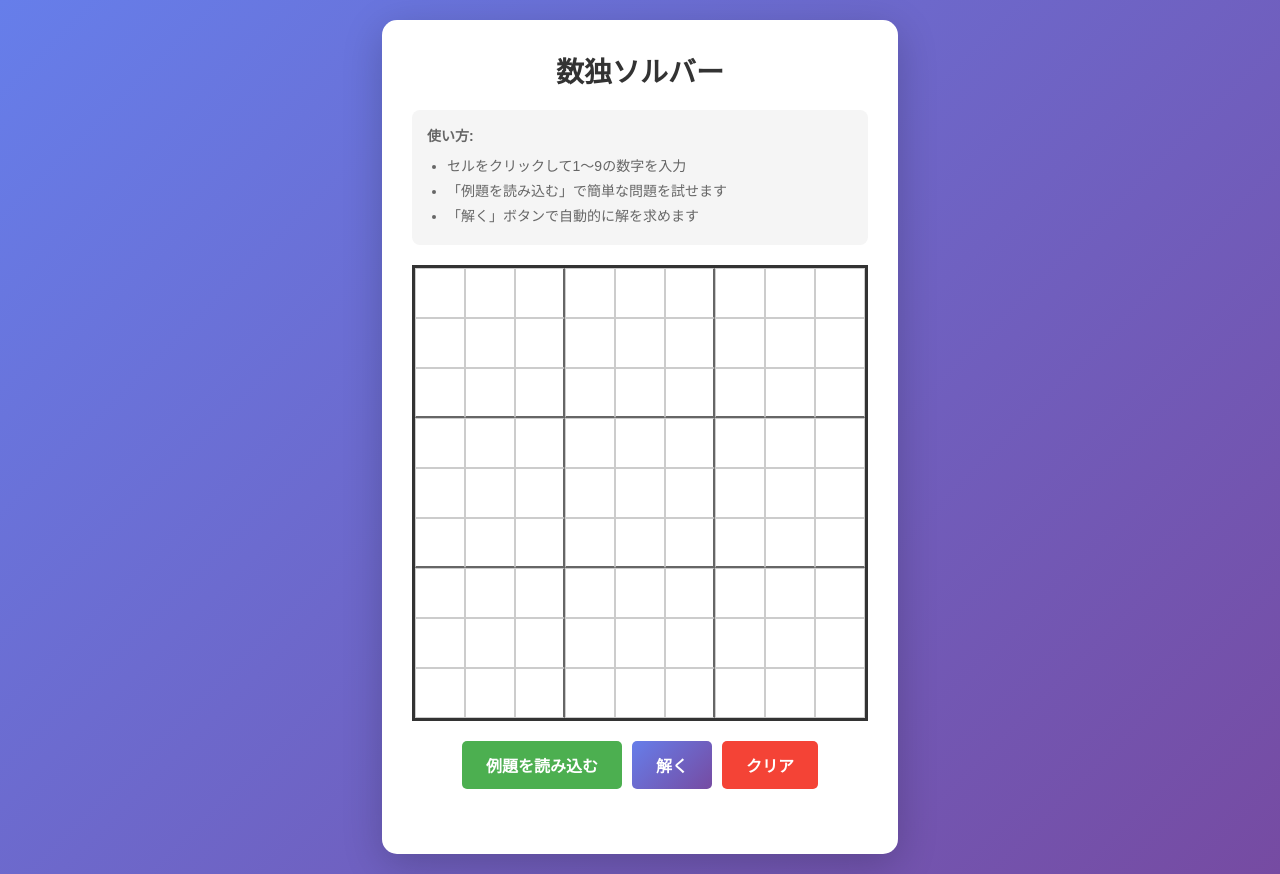
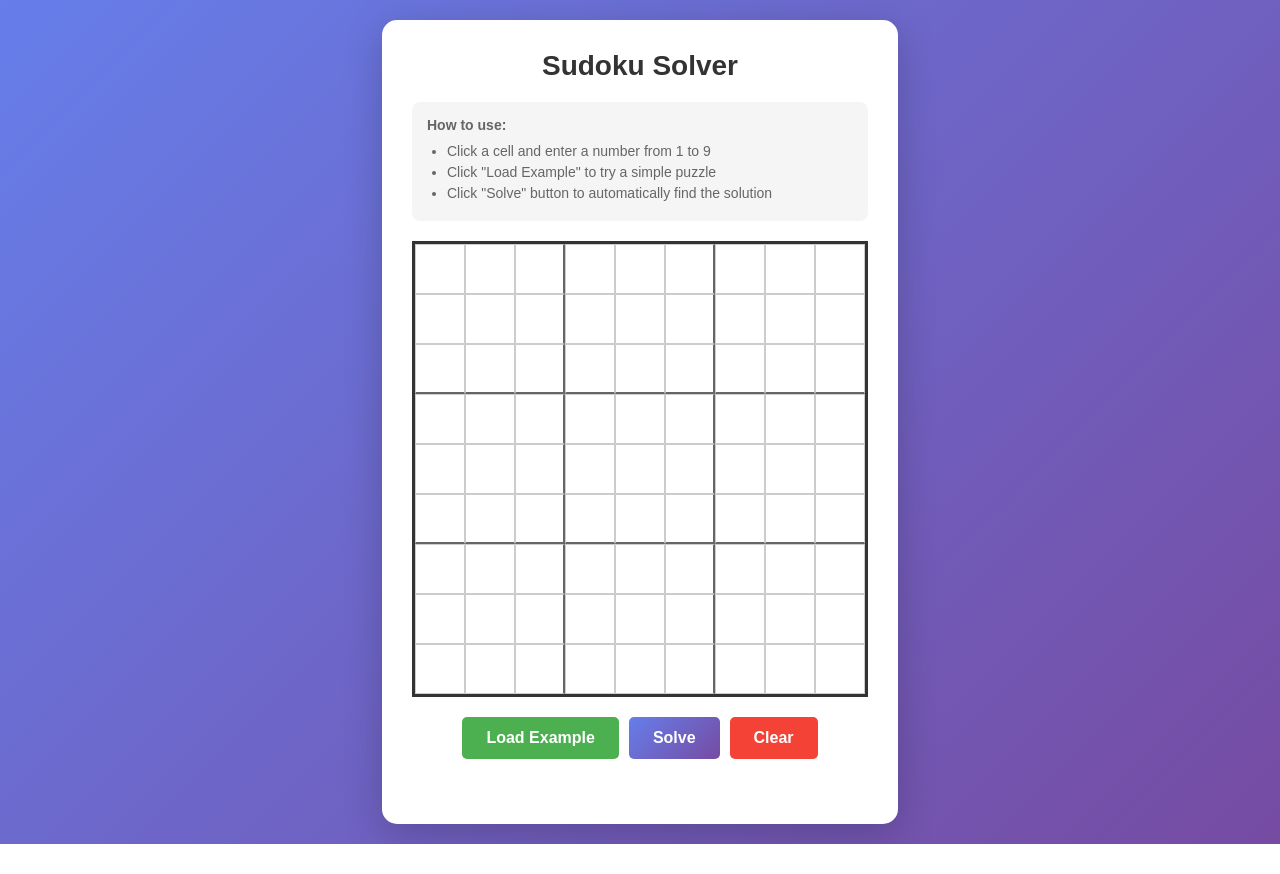
Before and after one commit to msakai/sandbox, a plain HTML site: page claude-code/sudoku/sudoku.html in a window 1280 px wide. After the commit the page ends 844 px from the top, so only its background shows below. Drawn offline with Linux system fonts and the light colour scheme.

Commit message:
translate claude-code/sudoku/ into English

```diff
--- a/claude-code/sudoku/sudoku.html
+++ b/claude-code/sudoku/sudoku.html
@@ -1,9 +1,9 @@
 <!DOCTYPE html>
-<html lang="ja">
+<html lang="en">
 <head>
     <meta charset="UTF-8">
     <meta name="viewport" content="width=device-width, initial-scale=1.0">
-    <title>数独ソルバー</title>
+    <title>Sudoku Solver</title>
     <style>
         * {
             margin: 0;
@@ -70,7 +70,7 @@
             color: #2e7d32;
         }
 
-        /* 3x3ブロックの境界を太くする */
+        /* Make 3x3 block boundaries thicker */
         .cell:nth-child(9n+3),
         .cell:nth-child(9n+6) {
             border-right: 2px solid #666;
@@ -160,23 +160,23 @@
 </head>
 <body>
     <div class="container">
-        <h1>数独ソルバー</h1>
+        <h1>Sudoku Solver</h1>
 
         <div class="instructions">
-            <strong>使い方:</strong>
+            <strong>How to use:</strong>
             <ul>
-                <li>セルをクリックして1〜9の数字を入力</li>
-                <li>「例題を読み込む」で簡単な問題を試せます</li>
-                <li>「解く」ボタンで自動的に解を求めます</li>
+                <li>Click a cell and enter a number from 1 to 9</li>
+                <li>Click "Load Example" to try a simple puzzle</li>
+                <li>Click "Solve" button to automatically find the solution</li>
             </ul>
         </div>
 
         <div class="sudoku-grid" id="grid"></div>
 
         <div class="buttons">
-            <button class="example-btn" onclick="loadExample()">例題を読み込む</button>
-            <button class="solve-btn" onclick="solveSudoku()">解く</button>
-            <button class="clear-btn" onclick="clearGrid()">クリア</button>
+            <button class="example-btn" onclick="loadExample()">Load Example</button>
+            <button class="solve-btn" onclick="solveSudoku()">Solve</button>
+            <button class="clear-btn" onclick="clearGrid()">Clear</button>
         </div>
 
         <div class="message" id="message"></div>
@@ -185,7 +185,7 @@
     <script>
         let initialCells = new Set();
 
-        // グリッドの初期化
+        // Initialize grid
         function initGrid() {
             const grid = document.getElementById('grid');
             grid.innerHTML = '';
@@ -209,7 +209,7 @@
             }
         }
 
-        // グリッドから現在の状態を取得
+        // Get current state from grid
         function getGrid() {
             const grid = [];
             for (let i = 0; i < 9; i++) {
@@ -223,7 +223,7 @@
             return grid;
         }
 
-        // グリッドに値を設定
+        // Set values to grid
         function setGrid(grid, markSolved = false) {
             for (let i = 0; i < 9; i++) {
                 for (let j = 0; j < 9; j++) {
@@ -238,23 +238,23 @@
             }
         }
 
-        // 数字が配置可能かチェック
+        // Check if number can be placed
         function isValid(grid, row, col, num) {
-            // 行をチェック
+            // Check row
             for (let x = 0; x < 9; x++) {
                 if (grid[row][x] === num) {
                     return false;
                 }
             }
 
-            // 列をチェック
+            // Check column
             for (let x = 0; x < 9; x++) {
                 if (grid[x][col] === num) {
                     return false;
                 }
             }
 
-            // 3x3ブロックをチェック
+            // Check 3x3 block
             const startRow = Math.floor(row / 3) * 3;
             const startCol = Math.floor(col / 3) * 3;
             for (let i = 0; i < 3; i++) {
@@ -268,7 +268,7 @@
             return true;
         }
 
-        // バックトラッキングで数独を解く
+        // Solve Sudoku using backtracking
         function solve(grid) {
             for (let row = 0; row < 9; row++) {
                 for (let col = 0; col < 9; col++) {
@@ -291,13 +291,13 @@
             return true;
         }
 
-        // 数独を解く
+        // Solve Sudoku
         function solveSudoku() {
             const message = document.getElementById('message');
             message.textContent = '';
             message.className = 'message';
 
-            // 初期セルを記録
+            // Record initial cells
             initialCells.clear();
             for (let i = 0; i < 81; i++) {
                 const cell = document.getElementById(`cell-${i}`);
@@ -312,15 +312,15 @@
 
             if (solve(gridCopy)) {
                 setGrid(gridCopy, true);
-                message.textContent = '解けました！';
+                message.textContent = 'Solved!';
                 message.classList.add('success');
             } else {
-                message.textContent = '解が見つかりませんでした。入力を確認してください。';
+                message.textContent = 'No solution found. Please check your input.';
                 message.classList.add('error');
             }
         }
 
-        // グリッドをクリア
+        // Clear grid
         function clearGrid() {
             const message = document.getElementById('message');
             message.textContent = '';
@@ -334,11 +334,11 @@
             }
         }
 
-        // 例題を読み込む
+        // Load example
         function loadExample() {
             clearGrid();
 
-            // 簡単な数独の問題
+            // Simple Sudoku puzzle
             const example = [
                 [5, 3, 0, 0, 7, 0, 0, 0, 0],
                 [6, 0, 0, 1, 9, 5, 0, 0, 0],
@@ -354,7 +354,7 @@
             setGrid(example);
         }
 
-        // ページ読み込み時にグリッドを初期化
+        // Initialize grid on page load
         initGrid();
     </script>
 </body>
```
Also changed, not shown: claude-code/sudoku/CLAUDE.md (+4 -0 lines).
